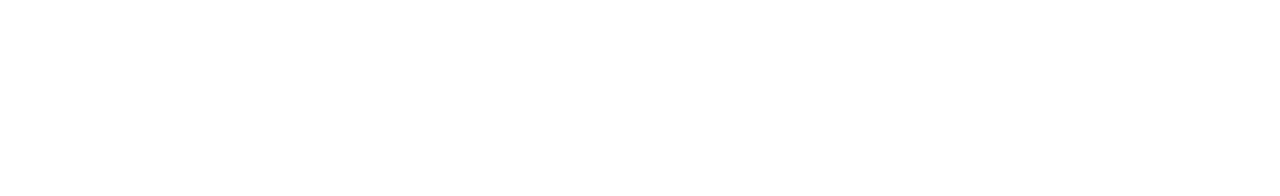
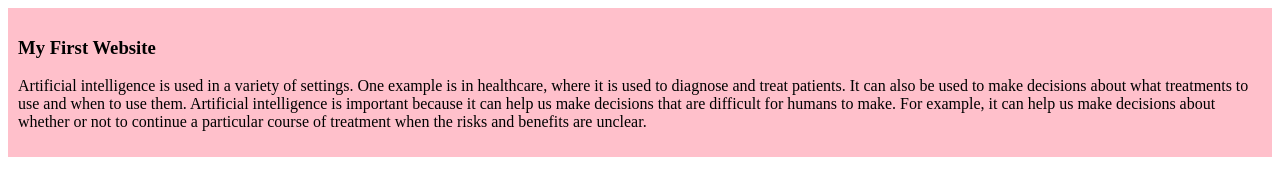
Before and after one commit to isratvx/my-simple-website, a plain HTML site: page index.html in a window 1280 px wide. Drawn offline with Linux system fonts and the light colour scheme.

Commit message:
added the first blog

```diff
--- a/index.html
+++ b/index.html
@@ -4,8 +4,25 @@
     <meta charset="UTF-8">
     <meta name="viewport" content="width=device-width, initial-scale=1.0">
     <title>My Simple Website</title>
+    <link rel="stylesheet" href="styles/blog.css">
 </head>
 <body>
+    <div>
+        <h3>My First Website</h3>
+        <p>
+              <p>
+                 Artificial intelligence is used in a variety of settings.
+        One example is in healthcare, where it is used to diagnose
+        and treat patients. It can also be used to make decisions
+        about what treatments to use and when to use them.
+        Artificial intelligence is important because it can help
+        us make decisions that are difficult for humans to make.
+        For example, it can help us make decisions about whether
+        or not to continue a particular course of treatment when
+        the risks and benefits are unclear.
+            </p>
+        </p>
+    </div>
 
 </body>
 </html>
--- /dev/null
+++ b/styles/blog.css
@@ -0,0 +1,4 @@
+div{
+    background-color: pink;
+    padding: 10px;
+}
```
